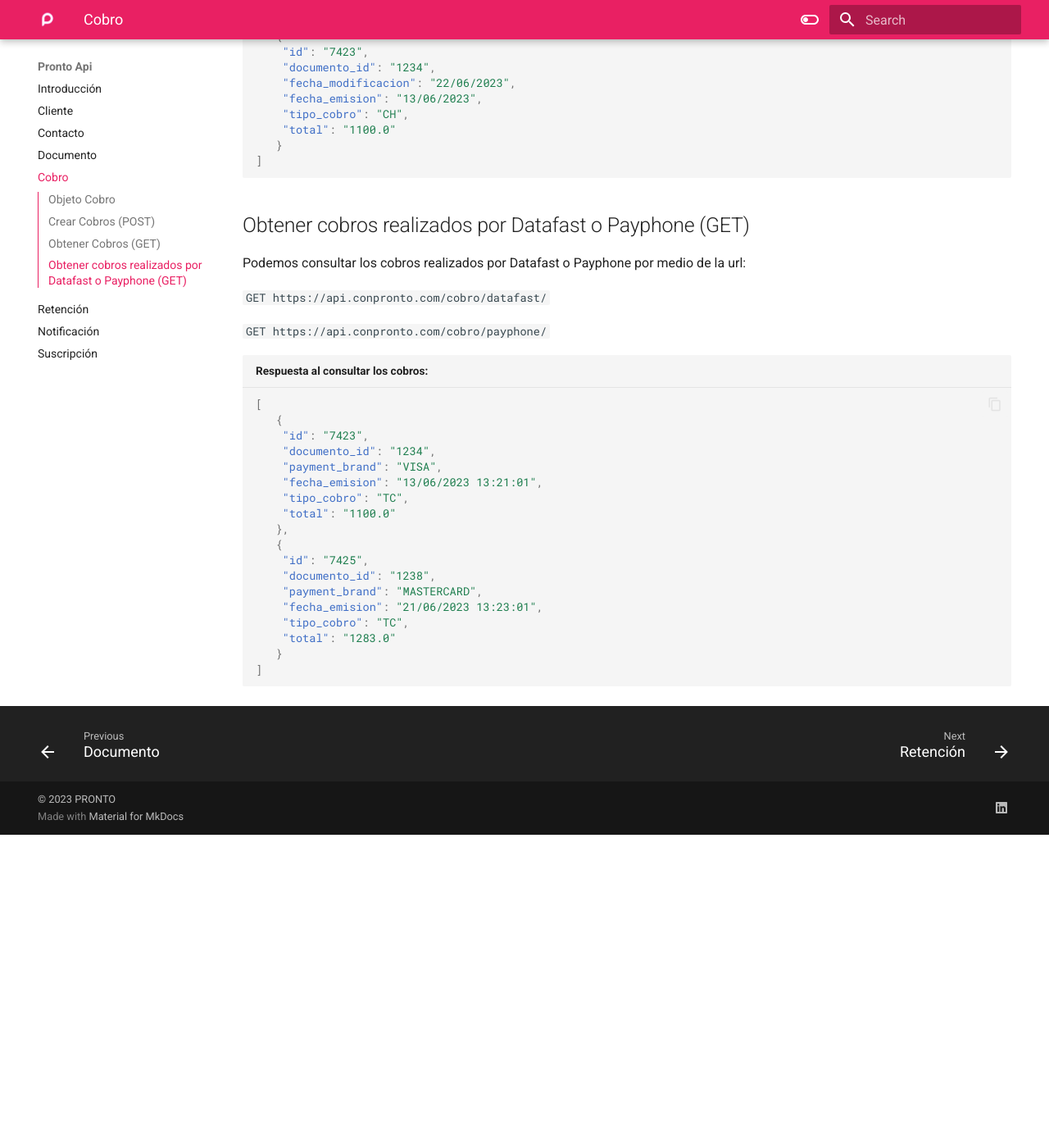
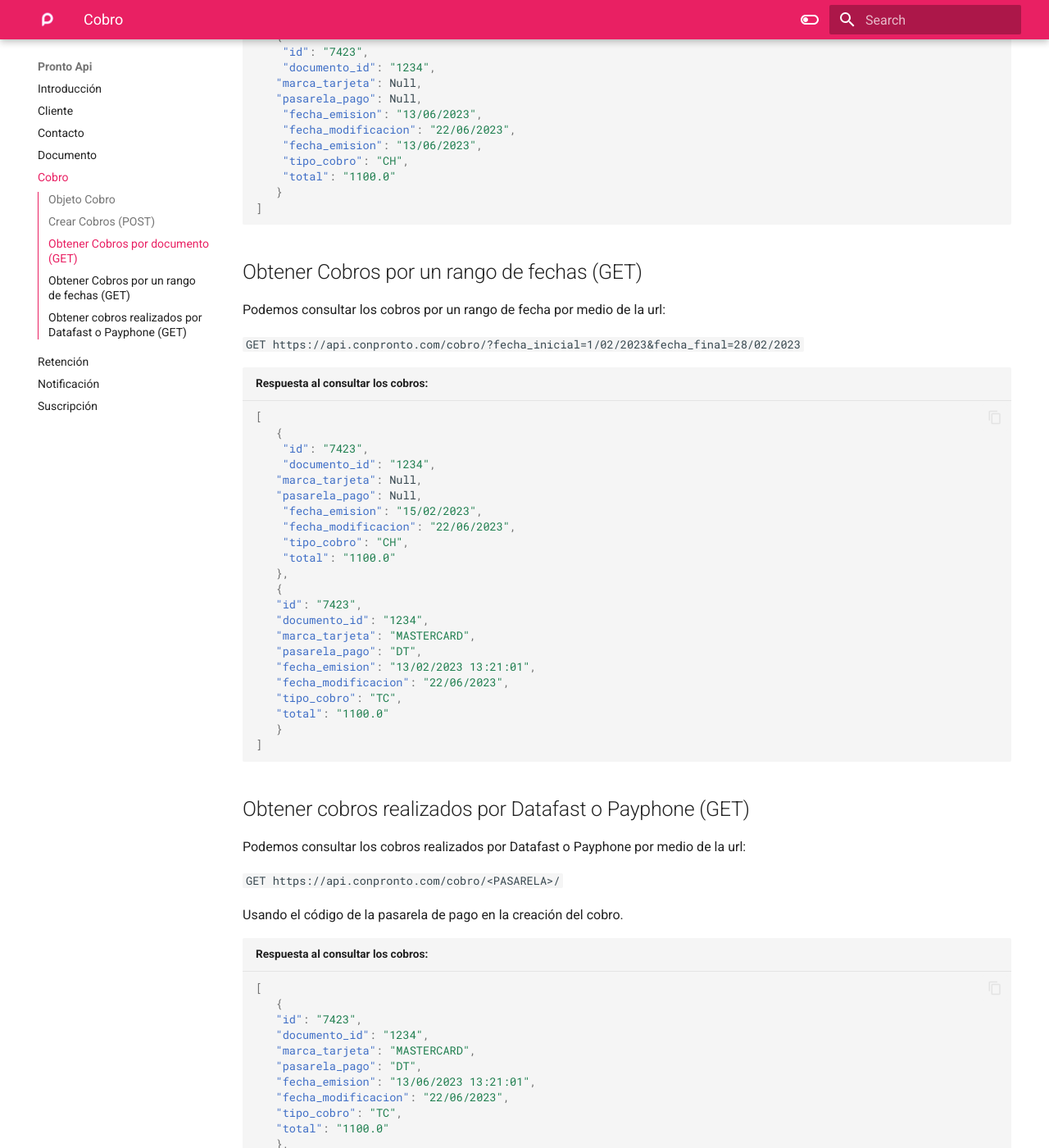
Before and after one commit to conpronto/conpronto.github.io, an MkDocs documentation site: the page built from docs/d_cobros.md, in a window 1280 px wide and 1400 px high, scrolled down 2363 px. Shown: the whole window at 82% size. Built offline with MkDocs 1.6.1 and Material for MkDocs 9.7.7, drawn with Linux system fonts in a browser that asks for light colours; emoji names are drawn with the system emoji font; before the commit the page ends 3381 px from its top, so only the background shows below that; some of the changed text lies outside the part shown.

Commit message:
update cobros

````diff
--- a/docs/d_cobros.md
+++ b/docs/d_cobros.md
@@ -69,7 +69,7 @@ Cambiando el parámetro por el id del documento (devuelto al momento de crear el
 
 :bangbang: Los campos marca_tarjeta y pasarela_pagos solo son obligatorios cuando el tipo de cobro es tarjeta.
 
-## Obtener Cobros (GET)
+## Obtener Cobros por documento (GET)
 
 Podemos consultar los cobros que tiene un documento por medio de la url:
 
@@ -82,6 +82,9 @@ Usando el id devuelto en la creación de documento.
    {
 	"id": "7423",
 	"documento_id": "1234",
+   "marca_tarjeta": Null,
+   "pasarela_pago": Null,
+ 	"fecha_emision": "13/06/2023",
 	"fecha_modificacion": "22/06/2023",
 	"fecha_emision": "13/06/2023",
 	"tipo_cobro": "CH",
@@ -89,32 +92,67 @@ Usando el id devuelto en la creación de documento.
    }
 ]
 ```
+## Obtener Cobros por un rango de fechas (GET)
 
-## Obtener cobros realizados por Datafast o Payphone (GET)
+Podemos consultar los cobros por un rango de fecha por medio de la url:
 
-Podemos consultar los cobros realizados por Datafast o Payphone por medio de la url:
-
-`GET https://api.conpronto.com/cobro/datafast/`
-
-`GET https://api.conpronto.com/cobro/payphone/`
+`GET https://api.conpronto.com/cobro/?fecha_inicial=1/02/2023&fecha_final=28/02/2023`
 
 ``` json title="Respuesta al consultar los cobros:"
 [
    {
 	"id": "7423",
 	"documento_id": "1234",
-    "payment_brand": "VISA",
-	"fecha_emision": "13/06/2023 13:21:01",
-	"tipo_cobro": "TC",
+   "marca_tarjeta": Null,
+   "pasarela_pago": Null,
+	"fecha_emision": "15/02/2023",
+	"fecha_modificacion": "22/06/2023",
+	"tipo_cobro": "CH",
 	"total": "1100.0"
    },
    {
-	"id": "7425",
-	"documento_id": "1238",
-    "payment_brand": "MASTERCARD",
-	"fecha_emision": "21/06/2023 13:23:01",
-	"tipo_cobro": "TC",
-	"total": "1283.0"
+   "id": "7423",
+   "documento_id": "1234",
+   "marca_tarjeta": "MASTERCARD",
+   "pasarela_pago": "DT",
+   "fecha_emision": "13/02/2023 13:21:01",
+   "fecha_modificacion": "22/06/2023",
+   "tipo_cobro": "TC",
+   "total": "1100.0"
    }
 ]
 ```
+
+
+## Obtener cobros realizados por Datafast o Payphone (GET)
+
+Podemos consultar los cobros realizados por Datafast o Payphone por medio de la url:
+
+`GET https://api.conpronto.com/cobro/<PASARELA>/`
+
+Usando el código de la pasarela de pago en la creación del cobro.
+
+``` json title="Respuesta al consultar los cobros:"
+[
+   {
+   "id": "7423",
+   "documento_id": "1234",
+   "marca_tarjeta": "MASTERCARD",
+   "pasarela_pago": "DT",
+   "fecha_emision": "13/06/2023 13:21:01",
+   "fecha_modificacion": "22/06/2023",
+   "tipo_cobro": "TC",
+   "total": "1100.0"
+   },
+   {
+   "id": "4586",
+   "documento_id": "5678",
+   "marca_tarjeta": "VISA",
+   "pasarela_pago": "DT",
+   "fecha_emision": "15/06/2023 13:50:01",
+   "fecha_modificacion": "27/06/2023",
+   "tipo_cobro": "TC",
+   "total": "200.0"
+   }
+]
+```
````
Also changed, not shown: docs/c_documentos.md (+4 -4 lines), docs/index.md (+3 -3 lines).
